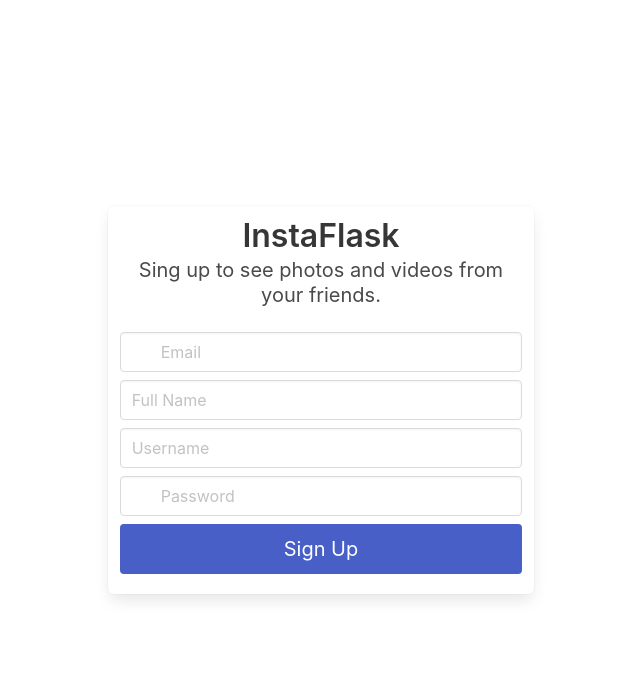
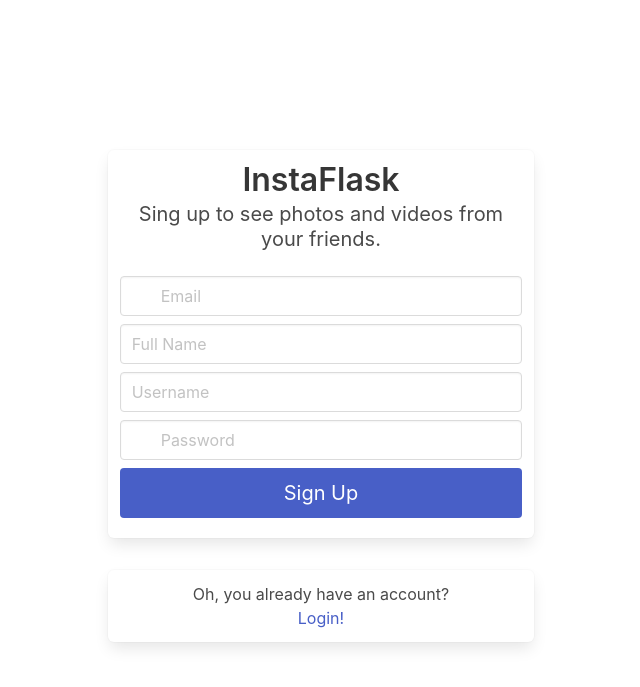
Before and after one commit to naraazi/InstaFlask, a Flask app: page /user/signup in a window 1280 px wide. Shown: the top 687 px of the page, without its empty margins (319-959 px from the left). Run offline with Flask 3, Linux system fonts and the light colour scheme; some libraries are stand-ins or nearby versions.

```diff
--- a/app/templates/layout.html
+++ b/app/templates/layout.html
@@ -4,6 +4,7 @@
     <meta charset="utf-8">
     <meta name="viewport" content="width=device-width, initial-scale=1">
     <title>Hello Bulma!</title>
+    <link rel="shortcut icon" href="{{url_for('static', filename='images/favicon/favicon.ico')}}" type="image/x-icon">
     {%block style%}
     <link rel="stylesheet" href="https://cdn.jsdelivr.net/npm/bulma@0.9.4/css/bulma.min.css">
     <link rel="stylesheet" href="{{url_for('static', filename='css/style.css')}}">
--- a/app/user/templates/login.html
+++ b/app/user/templates/login.html
@@ -5,7 +5,9 @@
 <section class="hero is-fullheight is-justify-content-center">
     <div class="columns is-justify-content-center is-align-items-center">
         <div class="column is-one-quarter">
-            <img src="https://source.unsplash.com/400x600/?mobile" alt="" class="is-4by5">
+            <img src="{{url_for('static', filename='images/signup/loginImage.jpeg')}}"
+                 alt=""
+                 class="is-4by5">
         </div>
 
         <div class="column is-one-quarter">
--- a/app/user/templates/signup.html
+++ b/app/user/templates/signup.html
@@ -42,5 +42,12 @@
             </div>
         </form>
     </div>
+
+    <div class="box my-2 column is-one-third is-offset-one-third">
+            <p class="is-size-6 has-text-centered">
+                Oh, you already have an account? <br>
+                <a href="{{url_for('user.login')}}" class="has-text-link">Login!</a>
+            </p>
+        </div>
 </section>
 {%endblock body%}
```
Also changed, not shown: app/static/images/favicon/android-chrome-192x192.png (added), app/static/images/favicon/android-chrome-512x512.png (added), app/static/images/favicon/favicon.ico (added), app/static/images/signup/loginImage.jpeg (added).
